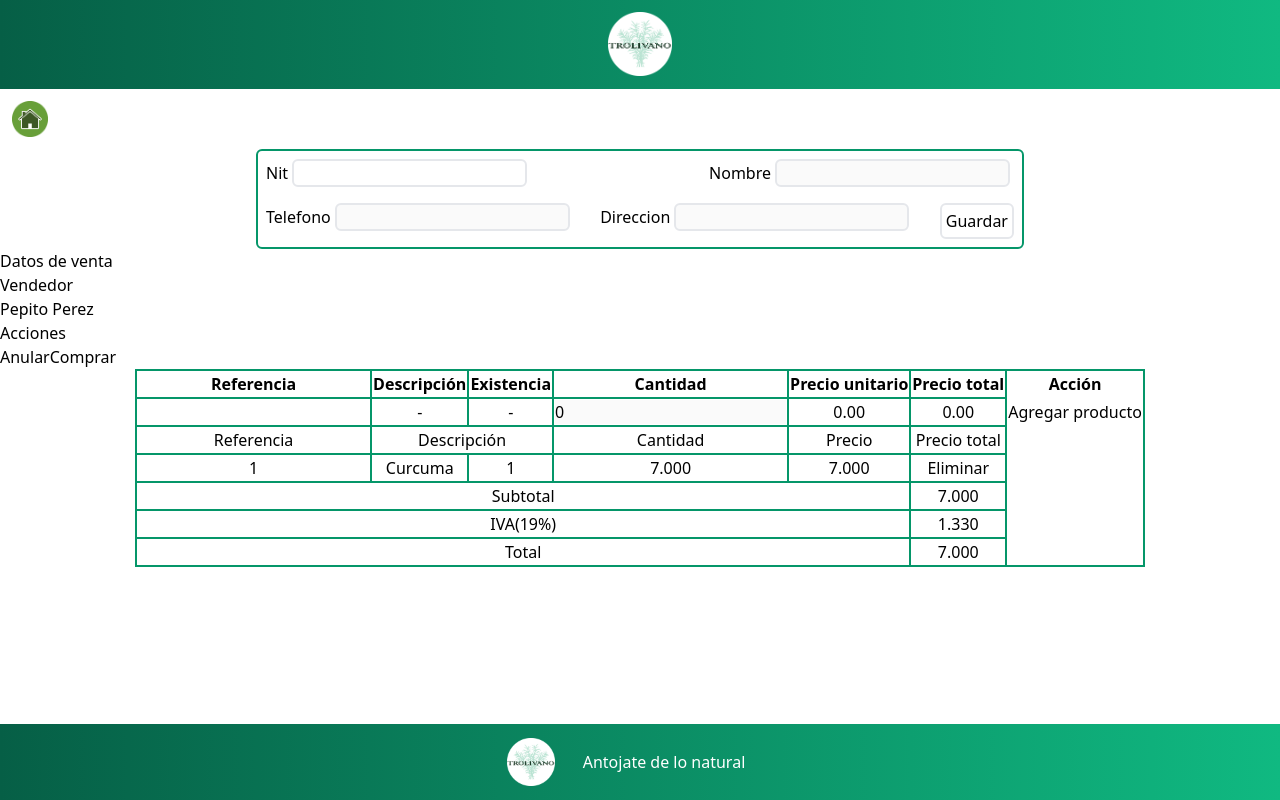
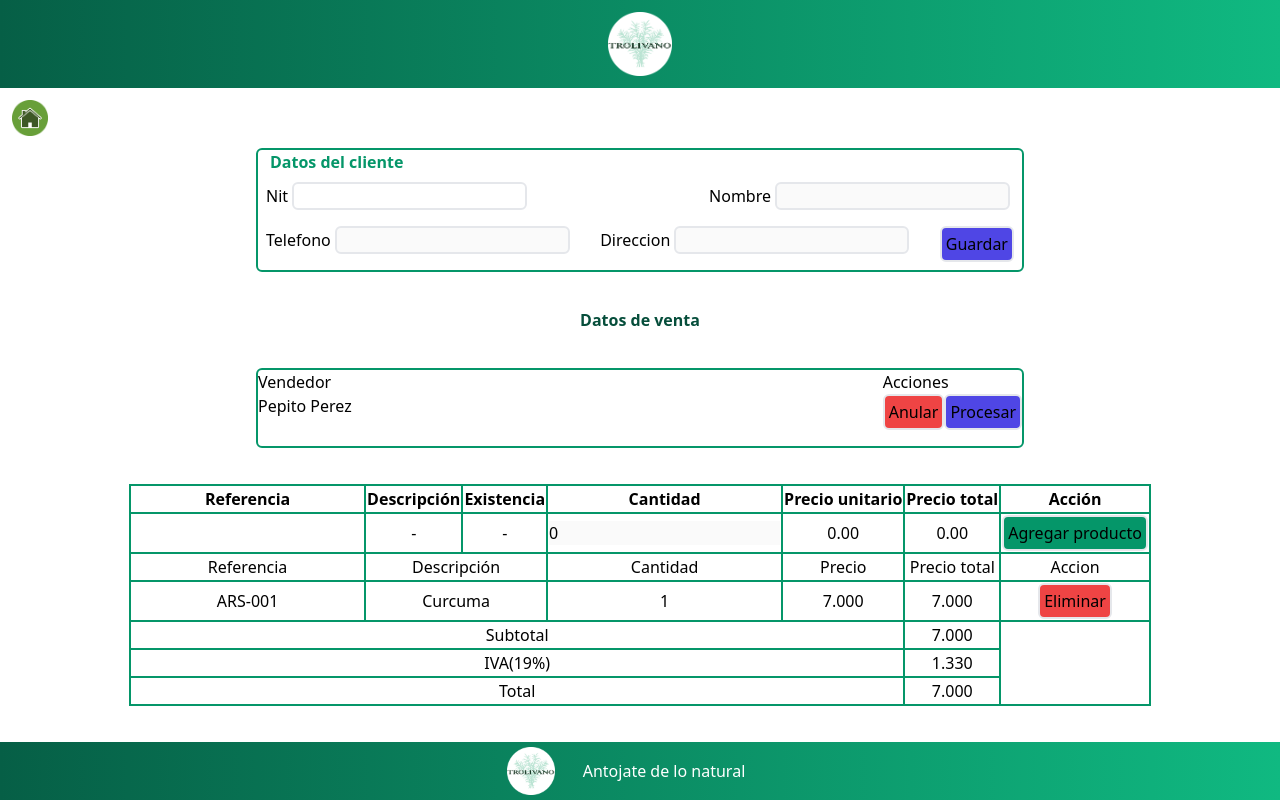
Before and after one commit to DevBugger-ciclo-III-MinTic-2022/Proyecto, a React (Create React App) app in the folder mi-app/: page /ventas/registro in a window 1280 px wide. Built offline with nearby package versions, Linux system fonts and the light colour scheme.

Commit message:
Cambio final modulo de ventas

```diff
--- a/mi-app/src/pages/ventas/Registro.jsx
+++ b/mi-app/src/pages/ventas/Registro.jsx
@@ -5,6 +5,7 @@ const Registro = () => {
     return (
         <div>
            <div className='border-2 border-green-600 rounded-md w-3/5 mx-auto h-26'>
+                <label className='mx-3 text-green-600 font-bold'>Datos del cliente</label>
                <form className='flex flex-wrap justify-between'>
                    <input type='hidden' name='action' value='addCliente'></input>
                    <input type='hidden' id='idcliente' name='idcliente' value='' required></input>
@@ -25,13 +26,13 @@ const Registro = () => {
                        <input className='border-2 rounded-md mx-1' type='text' name='dir-cliente' id='dir-cliente' disabled required></input>
                    </div>
                    <div className='mx-2 my-2'>
-                       <button className='border-2 rounded-md p-1' type='submit'>Guardar</button>
+                       <button className='border-2 rounded-md p-1 bg-indigo-600' type='submit'>Guardar</button>
                    </div>
                </form>
             </div>
             <div>
-                <h4>Datos de venta</h4>
-                <div>
+                <h4 className='text-center text-green-900 font-bold my-9'>Datos de venta</h4>
+                <div className='border-2 border-green-600 rounded-md w-3/5 mx-auto my-6 h-26 flex justify-between h-20'>
                     <div>
                         <label>Vendedor</label>
                         <p>Pepito Perez</p>
@@ -39,13 +40,13 @@ const Registro = () => {
                     <div>
                         <label>Acciones</label>
                         <div id='acciones-venta'>
-                            <button type='reset'>Anular</button>
-                            <button type='submit'>Comprar</button>
+                            <button className='border-2 bg-red-500 rounded-md p-1' type='reset'>Anular</button>
+                            <button className='border-2 bg-indigo-600 rounded-md p-1' type='submit'>Procesar</button>
                         </div>
                     </div>
                 </div>
             </div>
-            <table className='mx-auto border-2 border-green-600'>
+            <table className='mx-auto border-2 border-green-600 my-9'>
                 <thead>
                     <tr>
                         <th className='border-2 border-green-600 text-center'>Referencia</th>
@@ -54,7 +55,7 @@ const Registro = () => {
                         <th className='border-2 border-green-600 text-center'>Cantidad</th>
                         <th className='border-2 border-green-600 text-center'>Precio unitario</th>
                         <th className='border-2 border-green-600 text-center'>Precio total</th>
-                        <th>Acción</th>
+                        <th className='border-2 border-green-600 text-center'>Acción</th>
                     </tr>
                     <tr>
                         <td className='border-2 border-green-600 text-center'>
@@ -67,7 +68,7 @@ const Registro = () => {
                         </td>
                         <td className='border-2 border-green-600 text-center' id='precio-unitario'>0.00</td>
                         <td className='border-2 border-green-600 text-center' id='precio-total'>0.00</td>
-                        <td><button type='submit' id='agregar-producto'>Agregar producto</button></td>
+                        <td><button className='border-2 bg-green-600 rounded-md p-1' type='submit' id='agregar-producto'>Agregar producto</button></td>
                     </tr>
                     <tr>
                         <td className='border-2 border-green-600 text-center'>Referencia</td>
@@ -75,16 +76,17 @@ const Registro = () => {
                         <td className='border-2 border-green-600 text-center'>Cantidad</td>
                         <td className='border-2 border-green-600 text-center'>Precio</td>
                         <td className='border-2 border-green-600 text-center'>Precio total</td>
+                        <td className='border-2 border-green-600 text-center'>Accion</td>
                     </tr>
                 </thead>
                 <tbody>
                     <tr>
-                        <td className='border-2 border-green-600 text-center'>1</td>
-                        <td className='border-2 border-green-600 text-center'>Curcuma</td>
+                        <td className='border-2 border-green-600 text-center'>ARS-001</td>
+                        <td className='border-2 border-green-600 text-center' colSpan='2'>Curcuma</td>
                         <td className='border-2 border-green-600 text-center'>1</td>
                         <td className='border-2 border-green-600 text-center'>7.000</td>
                         <td className='border-2 border-green-600 text-center'>7.000</td>
-                        <td className='border-2 border-green-600 text-center'><button>Eliminar</button></td>
+                        <td className='border-2 border-green-600 text-center'><button className='border-2 bg-red-500 rounded-md p-1'>Eliminar</button></td>
                     </tr>
                 </tbody>
                 <tfoot>
```
